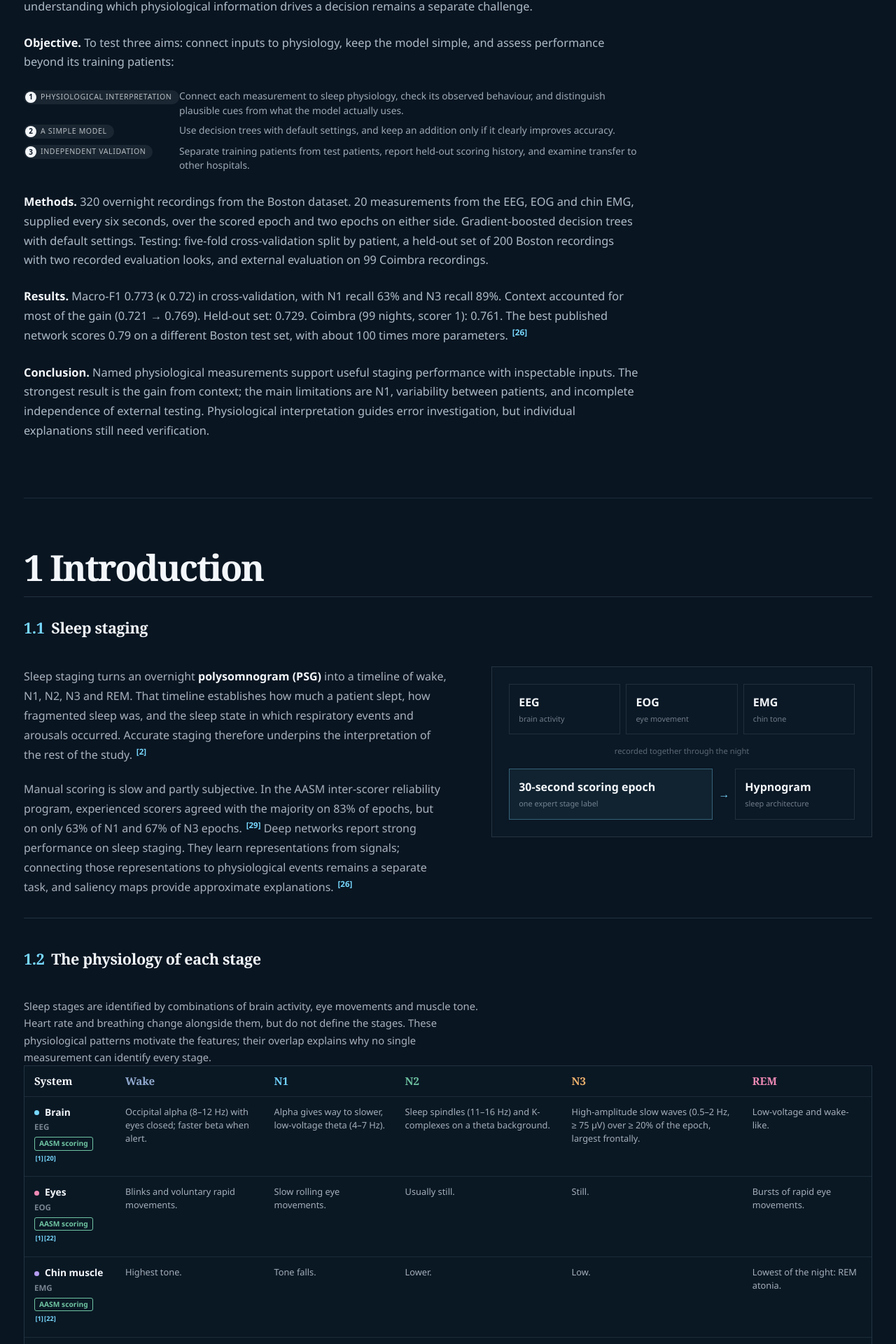
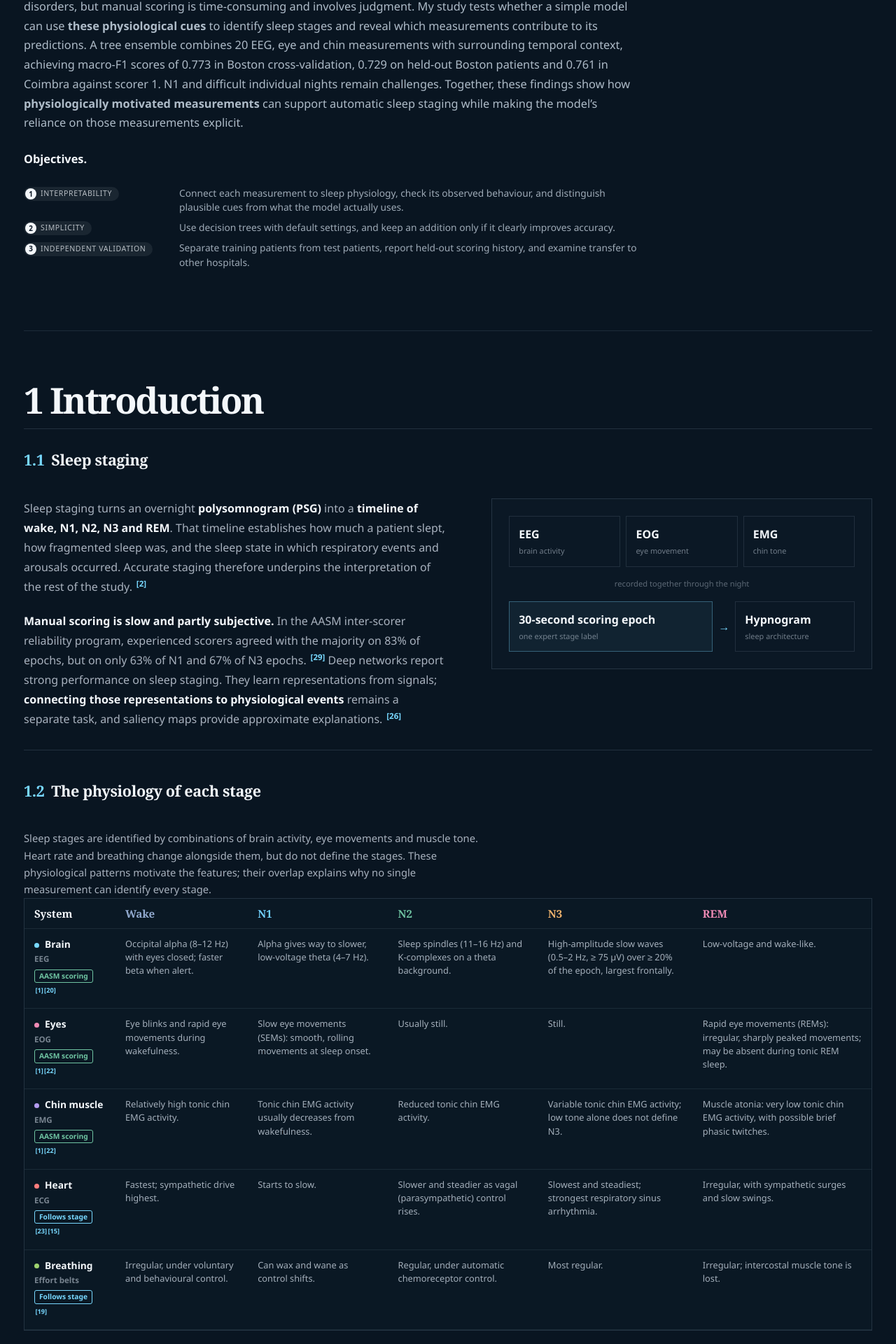
Before and after one commit to AkidaSoto/Physionet-Sleep-Staging-Experiment, a Next.js app in the folder showcase/: page / in a window 1280 px wide. Shown: the part 654-2574 px from the top of the page at 70% size. Built offline with nearby package versions, Linux system fonts and the light colour scheme.

Commit message:
Refine presentation narrative and add physiology study sheet

```diff
--- a/showcase/components/modules/StagingResearchDashboard.tsx
+++ b/showcase/components/modules/StagingResearchDashboard.tsx
@@ -70,8 +70,8 @@ const eegSpectrumFeatures: FeatureSpec[] = [
     name: "1/f slope",
     signal: "EEG",
     summary: "Slope of the 1/f background of the EEG spectrum.",
-    measurement: "Linear fit of log power against log frequency over 2–7 Hz and 14–24 Hz (skipping the alpha and spindle peaks), per 2-second window.",
-    stageUse: "The spectrum steepens as sleep deepens."
+    measurement: "Negative slope of a linear fit of log spectral magnitude against log frequency over 2–7 Hz and 14–24 Hz, per 2-second window. My adaptation uses different bands and spectral magnitude rather than the power spectrum in the cited method.",
+    stageUse: "Background spectral shape is associated with arousal; this measurement is not a direct assay of excitation/inhibition balance."
   },
   {
     id: "spindle_features.aperiodic_intercept",
@@ -83,10 +83,10 @@ const eegSpectrumFeatures: FeatureSpec[] = [
   },
   {
     id: "spindle_features.delta_power",
-    name: "Delta power",
+    name: "Delta magnitude",
     signal: "EEG",
-    summary: "EEG power in 1–4 Hz.",
-    measurement: "Median spectral density across 1–4 Hz in a 2-second window, averaged over C3 and C4.",
+    summary: "EEG spectral magnitude in 1–4 Hz.",
+    measurement: "Median spectral magnitude across 1–4 Hz in a 2-second window, averaged over C3 and C4.",
     stageUse: "Rises with deeper NREM sleep."
   },
   ...["theta", "beta"].map((band) => ({
@@ -157,7 +157,7 @@ const featureFamilies: FeatureFamily[] = [
     signal: "EEG",
     summary: "Frontal slow waves and occipital alpha describe the location and amplitude of EEG staging cues.",
     evidence: "AASM scores N3 from slow waves of at least 75 µV at 0.5–2 Hz on frontal leads, and wake from posterior alpha that attenuates at sleep onset. Calibrated microvolts make the amplitude rule possible.",
-    limitation: "The amplitude rule assumes adult slow-wave amplitudes; slow waves shrink with age, so older patients can reach N3 by expert judgement with fewer waves above 75 µV. Eyes-open wake shows little alpha.",
+    limitation: "Slow-wave amplitude varies with age. This automated coverage measure is inspired by AASM scoring, rather than an exact reproduction of visual scoring. Eyes-open wake shows little alpha.",
     sources: [1],
     features: [
       { id: "topography_features.frontal_slow_wave_fraction", name: "Frontal slow-wave fraction", signal: "EEG", summary: "Share of the epoch covered by 0.5–2 Hz waves of at least 75 µV peak-to-peak on F3/F4.", measurement: "Band-pass 0.5–2 Hz, split into full waves at upward zero crossings, keep waves of 0.5–2 s with peak-to-peak ≥ 75 µV; fraction of the epoch they cover, averaged over F3-M2 and F4-M1.", stageUse: "AASM scores N3 when this reaches 20%." },
@@ -243,7 +243,7 @@ const featureBasis: Record<string, { basis: FeatureBasis; mechanism: string; cit
   "epoch_ratio_features.rel_sigma": { basis: "aasm", mechanism: "Thalamocortical spindles", cite: 1 },
   "epoch_ratio_features.emg_floor_db": { basis: "aasm", mechanism: "Brainstem muscle atonia", cite: 1 },
   "epoch_ratio_features.emg_baseline_floor_db": { basis: "aasm", mechanism: "Brainstem muscle atonia", cite: 1 },
-  "spindle_features.aperiodic_exponent": { basis: "published", mechanism: "Cortical arousal (excitation/inhibition balance)", cite: 17 },
+  "spindle_features.aperiodic_exponent": { basis: "adapted", mechanism: "Background spectral shape and arousal", cite: 17 },
   "spindle_features.aperiodic_intercept": { basis: "published", mechanism: "Cortical arousal (broadband power)", cite: 17 },
   "epoch_ratio_features.rel_alpha": { basis: "published", mechanism: "Posterior alpha rhythm" },
   "epoch_ratio_features.rel_beta": { basis: "published", mechanism: "Cortical arousal" },
@@ -596,9 +596,9 @@ function SleepStudyPrimer() {
     <div className="research-introduction">
       <div className="research-introduction-copy">
         <p>
-          Sleep staging turns an overnight <strong>polysomnogram (PSG)</strong> into a timeline of wake, N1, N2, N3 and REM. That timeline establishes how much a patient slept, how fragmented sleep was, and the sleep state in which respiratory events and arousals occurred. Accurate staging therefore underpins the interpretation of the rest of the study. <Citation number={2} />
+          Sleep staging turns an overnight <strong>polysomnogram (PSG)</strong> into a <strong>timeline of wake, N1, N2, N3 and REM</strong>. That timeline establishes how much a patient slept, how fragmented sleep was, and the sleep state in which respiratory events and arousals occurred. Accurate staging therefore underpins the interpretation of the rest of the study. <Citation number={2} />
         </p>
-        <p>Manual scoring is slow and partly subjective. In the AASM inter-scorer reliability program, experienced scorers agreed with the majority on 83% of epochs, but on only 63% of N1 and 67% of N3 epochs. <Citation number={29} /> Deep networks report strong performance on sleep staging. They learn representations from signals; connecting those representations to physiological events remains a separate task, and saliency maps provide approximate explanations. <Citation number={26} /></p>
+        <p><strong>Manual scoring is slow and partly subjective.</strong> In the AASM inter-scorer reliability program, experienced scorers agreed with the majority on 83% of epochs, but on only 63% of N1 and 67% of N3 epochs. <Citation number={29} /> Deep networks report strong performance on sleep staging. They learn representations from signals; <strong>connecting those representations to physiological events</strong> remains a separate task, and saliency maps provide approximate explanations. <Citation number={26} /></p>
       </div>
 
       <div className="research-introduction-figure" role="img" aria-label="EEG, EOG, and chin EMG are scored in 30-second epochs to produce a whole-night hypnogram">
@@ -637,11 +637,11 @@ const stagePrimerRows: Array<{ system: string; signal: string; scoring: boolean;
     signal: "EOG",
     scoring: true,
     cells: [
-      "Blinks and voluntary rapid movements.",
-      "Slow rolling eye movements.",
+      "Eye blinks and rapid eye movements during wakefulness.",
+      "Slow eye movements (SEMs): smooth, rolling movements at sleep onset.",
       "Usually still.",
       "Still.",
-      "Bursts of rapid eye movements."
+      "Rapid eye movements (REMs): irregular, sharply peaked movements; may be absent during tonic REM sleep."
     ],
     cites: [1, 22]
   },
@@ -650,11 +650,11 @@ const stagePrimerRows: Array<{ system: string; signal: string; scoring: boolean;
     signal: "EMG",
     scoring: true,
     cells: [
-      "Highest tone.",
-      "Tone falls.",
-      "Lower.",
-      "Low.",
-      "Lowest of the night: REM atonia."
+      "Relatively high tonic chin EMG activity.",
+      "Tonic chin EMG activity usually decreases from wakefulness.",
+      "Reduced tonic chin EMG activity.",
+      "Variable tonic chin EMG activity; low tone alone does not define N3.",
+      "Muscle atonia: very low tonic chin EMG activity, with possible brief phasic twitches."
     ],
     cites: [1, 22]
   },
@@ -825,9 +825,9 @@ function FeatureStory({ feature, stageTarget, distribution }: {
 
 // Unit of each feature as it appears in the distribution (values are raw, before per-night scaling).
 const featureUnits: Record<string, string> = {
-  "spindle_features.aperiodic_exponent": "spectral slope (unitless)",
+  "spindle_features.aperiodic_exponent": "negative log-magnitude slope (unitless)",
   "spindle_features.aperiodic_intercept": "log₁₀ power at the 1/f fit",
-  "spindle_features.delta_power": "log₁₀ power, 1–4 Hz",
+  "spindle_features.delta_power": "spectral magnitude, 1–4 Hz",
   "spindle_features.theta_residual_power": "log₁₀ power above the 1/f fit",
   "spindle_features.alpha_residual_power": "log₁₀ power above the 1/f fit",
   "spindle_features.beta_residual_power": "log₁₀ power above the 1/f fit",
@@ -1941,11 +1941,11 @@ function ExperimentHistory() {
 
 function DiscussionExplorer() {
   return <div className="research-conclusion">
-    <p className="research-takeaway">Physiological measurements combined with temporal context provide a credible offline staging baseline: a default tree ensemble retains useful performance when transferred to a second hospital. Its physiological assumptions can be checked against the recorded waveforms.</p>
+    <p className="research-takeaway">Physiological measurements combined with temporal context provide a <strong>credible offline staging baseline</strong>: a default tree ensemble retains useful performance when transferred to a second hospital. Its physiological assumptions can be checked against the recorded waveforms.</p>
     <ul className="research-conclusion-objectives">
-      <li><Objective n={1} /> The reliance on EEG background activity is consistent with research linking spectral slope to arousal. My slope calculation differs from the published implementation, so this is converging evidence rather than a replication. The weak N2 separation of broad spindle-band power supports measuring defining events directly instead of assuming a physiological name guarantees specificity. <Citation number={17} /> <Citation number={1} /></li>
-      <li><Objective n={2} /> In these experiments, temporal context contributed more than changing to the tested neural-network architecture. A compact set of explicit measurements can therefore be a competitive design choice. Published systems such as U-Sleep still provide a stronger benchmark for broad validation; different test cohorts prevent claiming equivalent performance. <Citation number={26} /></li>
-      <li><Objective n={3} /> Coimbra supports portability of the full input set, while the difficult held-out Boston nights show that transfer of an average score is not enough. The different scores against Coimbra’s two scorers also fit established evidence that the reference labels themselves vary. This strengthens the case for patient-level evaluation and multiple scorers, without attributing every model error to ambiguous labels. <Citation number={5} /></li>
+      <li><Objective n={1} /> The <strong>reliance on EEG background activity</strong> is consistent with research linking spectral slope to arousal. My slope calculation differs from the published implementation, so this is converging evidence rather than a replication. The weak N2 separation of broad spindle-band power supports measuring defining events directly instead of assuming a physiological name guarantees specificity. <Citation number={17} /> <Citation number={1} /></li>
+      <li><Objective n={2} /> In these experiments, <strong>temporal context contributed more</strong> than changing to the tested neural-network architecture. A compact set of explicit measurements can therefore be a competitive design choice. Published systems such as U-Sleep still provide a stronger benchmark for broad validation; different test cohorts prevent claiming equivalent performance. <Citation number={26} /></li>
+      <li><Objective n={3} /> Coimbra supports portability of the full input set, while the difficult held-out Boston nights show that transfer of an average score is not enough. The different scores against Coimbra’s two scorers also fit established evidence that the reference labels themselves vary. This strengthens the case for <strong>patient-level evaluation and multiple scorers</strong>, without attributing every model error to ambiguous labels. <Citation number={5} /></li>
     </ul>
     <h4>Limitations</h4>
     <ul className="research-limits">
@@ -1955,7 +1955,7 @@ function DiscussionExplorer() {
     </ul>
     <h4>Next steps</h4>
     <ul className="research-limits">
-      <li><b>Test the 8-leaf ensemble on final Model C.</b> Check whether the earlier performance–complexity trade-off holds with the final 20 inputs, especially for N1 and difficult patients.</li>
+      <li><b>Assess the 8-leaf trade-off.</b> The smaller ensemble already performs close to Model C. Examine N1 and difficult-patient performance before selecting it for independent confirmation.</li>
       <li><b>Validate the physiological explanations.</b> Review difficult nights with a scorer and test whether event detectors and individual explanations agree with the waveforms.</li>
       <li><b>Confirm broader reliability.</b> Test the fixed model in further patient groups and recording systems, with attention to per-patient performance.</li>
     </ul>
@@ -2408,8 +2408,8 @@ function useOpenOnHash() {
 
 // ---------------------------------------------------------------- objectives that thread the page
 const objectives = [
-  { n: 1, short: "Physiological interpretation", line: "Connect each measurement to sleep physiology, check its observed behaviour, and distinguish plausible cues from what the model actually uses." },
-  { n: 2, short: "A simple model", line: "Use decision trees with default settings, and keep an addition only if it clearly improves accuracy." },
+  { n: 1, short: "Interpretability", line: "Connect each measurement to sleep physiology, check its observed behaviour, and distinguish plausible cues from what the model actually uses." },
+  { n: 2, short: "Simplicity", line: "Use decision trees with default settings, and keep an addition only if it clearly improves accuracy." },
   { n: 3, short: "Independent validation", line: "Separate training patients from test patients, report held-out scoring history, and examine transfer to other hospitals." }
 ];
 
@@ -2582,36 +2582,22 @@ function PublishedModelSize() {
 function StudySummary() {
   const adopted = data.models.find((model) => model.id === "adopted") as ModelResult;
   const coimbraResult = isrucStatus.results.find((row) => row.evaluation === "transfer_cinc_to_isruc_scorer1");
-  const pct = (value: number) => `${Math.round(value * 100)}%`;
-  const n1 = data.diagnostics.per_stage.find((row) => row.stage === "N1");
-  const n3 = data.diagnostics.per_stage.find((row) => row.stage === "N3");
-  const epoch = data.models.find((model) => model.id === "epoch") as ModelResult;
-  const features = data.models.find((model) => model.id === "window-features") as ModelResult;
   const held = data.generalisation?.holdout.find((row) => row.config === "g20");
   return (
     <section className="research-section research-summary" id="summary">
       <SectionHeading title="Abstract" />
       <div className="research-summary-copy research-abstract">
         <p>
-          <b>Background.</b> Sleep staging from polysomnography underlies most sleep diagnoses, but manual scoring is slow, and expert scorers agree on only 83% of epochs (63% for N1). Deep networks report strong staging performance; understanding which physiological information drives a decision remains a separate challenge.
+          Sleep staging divides an overnight recording into wakefulness, non-REM and REM sleep based on changes in brain activity, eye movements and muscle tone. It helps clinicians assess sleep architecture and diagnose sleep disorders, but manual scoring is time-consuming and involves judgment. My study tests whether a simple model can use <strong>these physiological cues</strong> to identify sleep stages and reveal which measurements contribute to its predictions. A tree ensemble combines {data.source.tracks + data.source.features} EEG, eye and chin measurements with surrounding temporal context, achieving macro-F1 scores of {formatMetric(adopted.metrics.macro_f1)} in Boston cross-validation{held ? <>, {formatMetric(held.macro_f1)} on held-out Boston patients</> : null}{isrucStatus.final_complete && coimbraResult ? <> and {formatMetric(coimbraResult.macro_f1)} in Coimbra against scorer 1</> : null}. N1 and difficult individual nights remain challenges. Together, these findings show how <strong>physiologically motivated measurements</strong> can support automatic sleep staging while making the model’s reliance on those measurements explicit.
         </p>
         <p>
-          <b>Objective.</b> To test three aims: connect inputs to physiology, keep the model simple, and assess performance beyond its training patients:
+          <b>Objectives.</b>
         </p>
         <div className="research-objectives">
           <ol>
             {objectives.map((item) => <li key={item.n}><Objective n={item.n as 1 | 2 | 3} /><span>{item.line}</span></li>)}
           </ol>
         </div>
-        <p>
-          <b>Methods.</b> {data.source.subjects} overnight recordings from the Boston dataset. {data.source.tracks + data.source.features} measurements from the EEG, EOG and chin EMG, supplied every six seconds, over the scored epoch and two epochs on either side. Gradient-boosted decision trees with default settings. Testing: five-fold cross-validation split by patient, a held-out set of {data.generalisation?.holdout_subjects || 200} Boston recordings with two recorded evaluation looks, and external evaluation on {isrucStatus.final_complete ? isrucStatus.evaluated : 100} Coimbra recordings.
-        </p>
-        <p>
-          <b>Results.</b> Macro-F1 {formatMetric(adopted.metrics.macro_f1)} (κ {adopted.metrics.cohen_kappa.toFixed(2)}) in cross-validation, with N1 recall {pct(n1?.recall ?? 0)} and N3 recall {pct(n3?.recall ?? 0)}. Context accounted for most of the gain ({formatMetric(epoch.metrics.macro_f1)} → {formatMetric(features.metrics.macro_f1)}).{held ? <> Held-out set: {formatMetric(held.macro_f1)}.</> : null} {isrucStatus.final_complete && coimbraResult ? <>Coimbra ({coimbraResult.n_subjects} nights, scorer 1): {formatMetric(coimbraResult.macro_f1)}.</> : null} The best published network scores 0.79 on a different Boston test set, with about 100 times more parameters. <Citation number={26} />
-        </p>
-        <p>
-          <b>Conclusion.</b> Named physiological measurements support useful staging performance with inspectable inputs. The strongest result is the gain from context; the main limitations are N1, variability between patients, and incomplete independence of external testing. Physiological interpretation guides error investigation, but individual explanations still need verification.
-        </p>
       </div>
     </section>
   );
@@ -2687,7 +2673,7 @@ export function StagingResearchDashboard() {
           ]} />
         </div>
         <div className="research-results-block research-block" id="evidence">
-          <SubHeading number="3.2" title="Which sleep physiology does the model capture?" objective={1} />
+          <SubHeading number="3.2" title="Which measurements does the model rely on?" objective={1} />
           <p className="research-takeaway">These analyses ask which measurements Model C uses and when it needs them. Values are swapped between test examples while the stage labels stay unchanged; the fall in macro-F1 measures reliance. The tabs examine individual measurements and positions within the input window. A small drop means little additional reliance, since other inputs may carry similar information.</p>
           <Tabs label="What the model relies on" tabs={[
             { id: "signals", title: "Individual measurements", content: <PhysiologyFindings /> },
```
Also changed, not shown: 2 other files (tests, documents, lock files or other folders).
